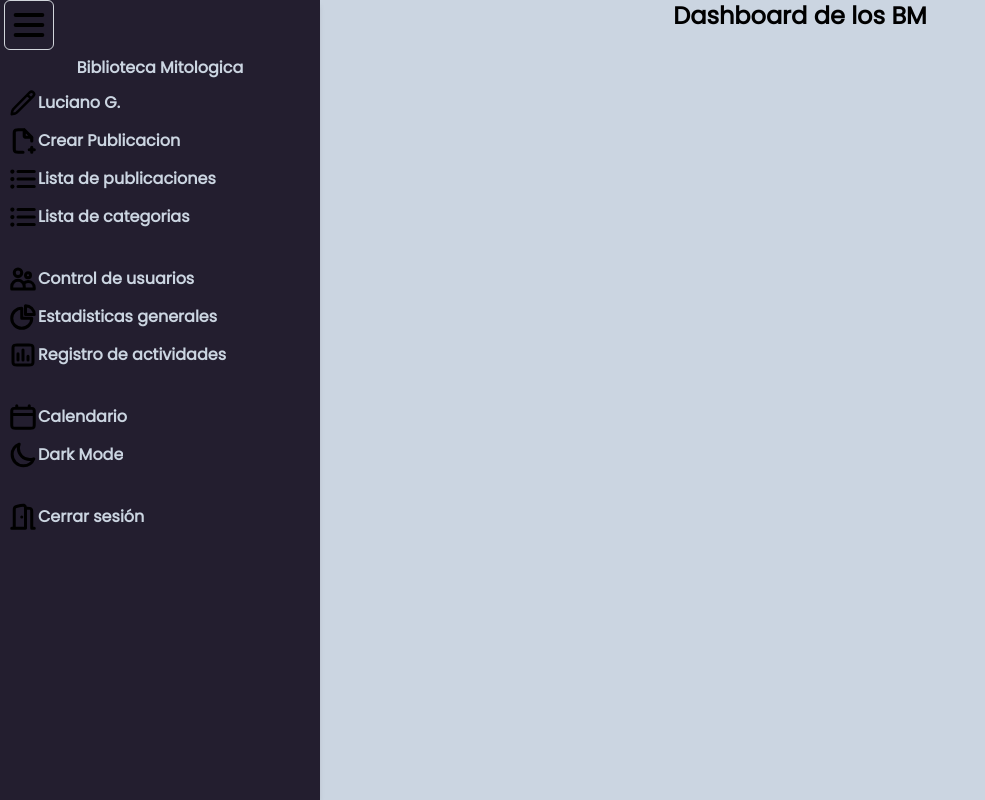
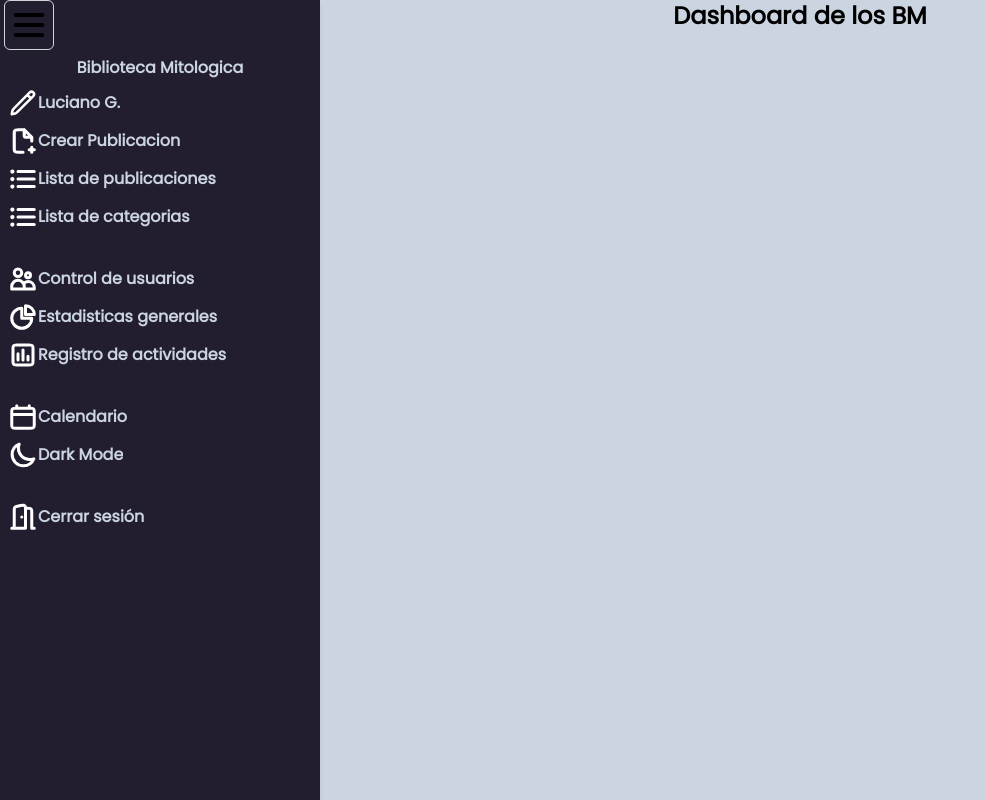
Before and after one commit to lgramajo99/biblioteca_mitologica, a React (Vite) app in the folder client/: page /administracion in a window 1280 px wide. Shown: the whole page, without its empty margins (0-985 px from the left). Built offline with nearby package versions, Linux system fonts and the light colour scheme.

Commit message:
mejoras para el dark mode

```diff
--- a/client/src/components/dashboard/layout/DashboardMenu.jsx
+++ b/client/src/components/dashboard/layout/DashboardMenu.jsx
@@ -10,6 +10,8 @@ function DashboardMenu() {
     const { logout } = useAuthActions();
     const { displayedMenu, themeChangeMode } = useSelector(state => state.admin);
     const navigate = useNavigate()
+
+    console.log(themeChangeMode)
 
     return (
         <nav className={`fixed top-0 left-0 h-full bg-purpleLight dark:text-slate-300 dark:bg-deepPurple shadow-md transition-all duration-500 ${displayedMenu ? "w-80" : "w-20"} overflow-y-auto`} >
@@ -46,7 +48,7 @@ function DashboardMenu() {
                     className="flex px-2 py-1 items-center text-start w-full transition duration-300 ease-in-out hover:bg-darkPurple focus:bg-darkPurple focus:outline-none"
                     onClick={handleThemeMode}>
 
-                    <img src={themeChangeMode ? moon : sun} alt='Change mode' />
+                    <img src={themeChangeMode ? moon : sun} alt='Change mode' className={themeChangeMode && 'filter invert'} />
                     {displayedMenu && <span className="font-bold truncate">{themeChangeMode ? 'Dark Mode' : 'Light mode'}</span>}
                 </button>
                 <br />
@@ -54,7 +56,7 @@ function DashboardMenu() {
                     onClick={logout}
                     className="flex px-2 py-1 items-center text-start w-full transition duration-300 ease-in-out hover:bg-darkPurple focus:bg-darkPurple focus:outline-none">
 
-                    <img src={doorOpen} alt='door open' className="text-yellow-500 fill-current" />
+                    <img src={doorOpen} alt='door open' className={themeChangeMode && 'filter invert'} />
                     {displayedMenu && <span className="font-bold truncate">Cerrar sesión</span>}
                 </button>
 
--- a/client/src/components/dashboard/layout/ElementBtnMenu.jsx
+++ b/client/src/components/dashboard/layout/ElementBtnMenu.jsx
@@ -1,9 +1,9 @@
 import { useSelector } from 'react-redux';
-import { pen } from '../../../assets';
+import { pen } from '../../../assets/index';
 import { useNavigate } from 'react-router-dom';
 
 function ElementBtnMenu({ image = pen, alt, txt, to }) {
-    const displayedMenu = useSelector(state => state.admin.displayedMenu)
+    const { displayedMenu, themeChangeMode } = useSelector(state => state.admin)
     const navigate = useNavigate()
 
     const handleRedirect = () => {
@@ -18,7 +18,7 @@ function ElementBtnMenu({ image = pen, alt, txt, to }) {
                 onClick={handleRedirect}
                 className="flex px-2 py-1 items-center text-start w-full transition duration-300 ease-in-out hover:bg-darkPurple focus:bg-darkPurple focus:outline-none"
             >
-                <img src={image} alt={alt} />
+                <img src={image} alt={alt} className={themeChangeMode && 'filter invert'} />
                 <span className={displayedMenu ? "font-bold truncate" : "hidden"}>{txt}</span>
             </button>
         </li>
```
